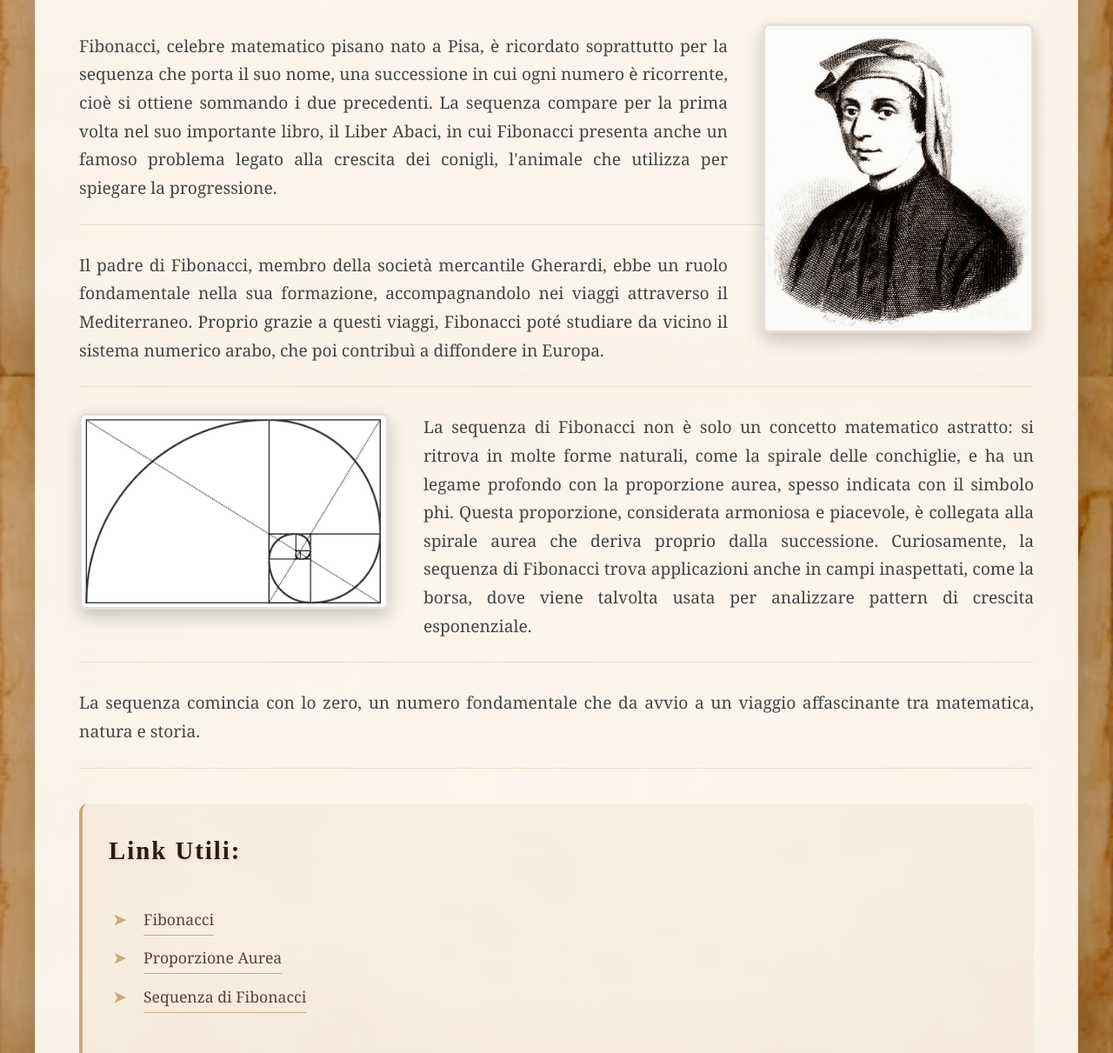
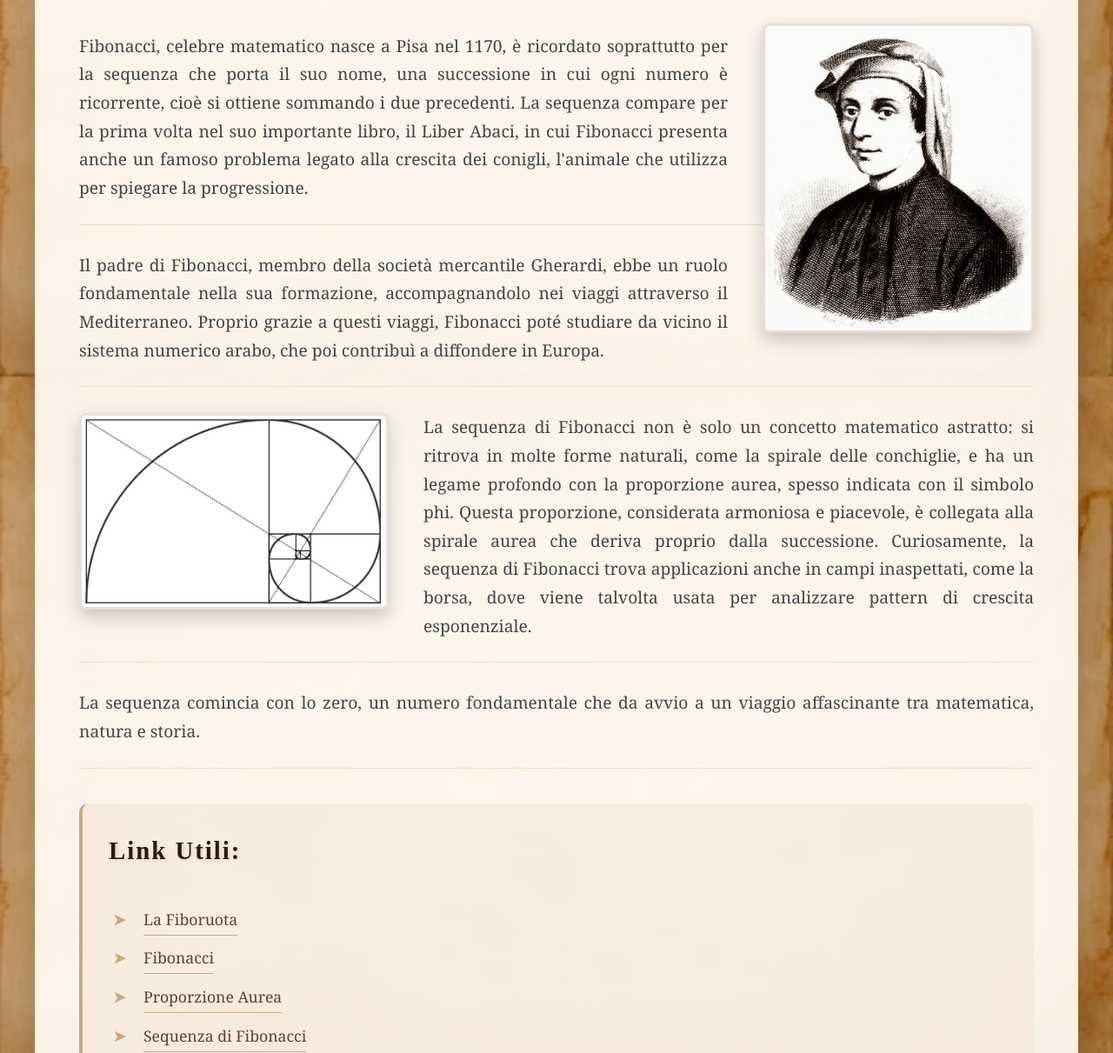
Before and after one commit to MargiB-S/Fibonacci-day, a plain HTML site: page index.html in a window 1280 px wide. Shown: the part 389-1600 px from the top of the page at 87% size. Drawn offline with Linux system fonts and the light colour scheme; a web font is replaced by a local one.

Commit message:
Update index.html

```diff
--- a/index.html
+++ b/index.html
@@ -13,7 +13,7 @@
 
         <img id="img1" src="fibo1.jpg" alt="Fibonacci Image">
 
-        <p>Fibonacci, celebre matematico pisano nato a Pisa, è ricordato soprattutto per la sequenza che porta il suo nome, una successione in cui ogni numero è ricorrente, cioè si ottiene sommando i due precedenti. La sequenza compare per la prima volta nel suo importante libro, il Liber Abaci, in cui Fibonacci presenta anche un famoso problema legato alla crescita dei conigli, l'animale che utilizza per spiegare la progressione.</p>
+        <p>Fibonacci, celebre matematico nasce a Pisa nel 1170, è ricordato soprattutto per la sequenza che porta il suo nome, una successione in cui ogni numero è ricorrente, cioè si ottiene sommando i due precedenti. La sequenza compare per la prima volta nel suo importante libro, il Liber Abaci, in cui Fibonacci presenta anche un famoso problema legato alla crescita dei conigli, l'animale che utilizza per spiegare la progressione.</p>
 
         <p>Il padre di Fibonacci, membro della società mercantile Gherardi, ebbe un ruolo fondamentale nella sua formazione, accompagnandolo nei viaggi attraverso il Mediterraneo. Proprio grazie a questi viaggi, Fibonacci poté studiare da vicino il sistema numerico arabo, che poi contribuì a diffondere in Europa.</p>
 
@@ -26,6 +26,7 @@
         <div class="link-section">
             <h3 class="gothic-font">Link Utili:</h3>
             <ul>
+                <li><a href="https://wordwall.net/it/resource/102295024" target="_blank">La Fiboruota</a></li>
                 <li><a href="https://it.wikipedia.org/wiki/Fibonacci">Fibonacci</a></li>
                 <li><a href="https://it.wikipedia.org/wiki/Proporzione_aurea">Proporzione Aurea</a></li>
                 <li><a href="https://it.wikipedia.org/wiki/Sequenza_di_Fibonacci">Sequenza di Fibonacci</a></li>
```
